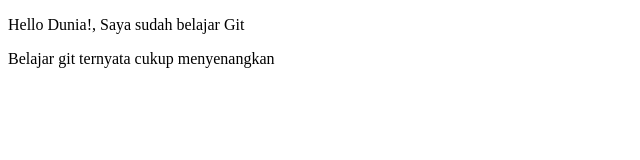
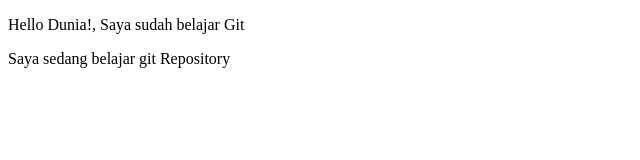
Before and after one commit to Cyraa12/tugasgit, a plain HTML site: page index.html in a window 1280 px wide. Shown: the full height of the page, 0-640 px from the left. Drawn offline with Linux system fonts and the light colour scheme.

Commit message:
mengubah judul dan teks di body

```diff
--- a/index.html
+++ b/index.html
@@ -3,12 +3,12 @@
 
 <head>
    <meta charset="utf-8">
-   <title>Belajar Git - Project 01</title>
+   <title>Belajar Git - Remote Repository</title>
 </head>
 
 <body>
    <p>Hello Dunia!, Saya sudah belajar Git</p>
-   <p>Belajar git ternyata cukup menyenangkan</p>
+   <p>Saya sedang belajar git Repository</p>
 </body>
 
 </html>
```
Also changed, not shown: login.html (added, +1 -0 lines).
